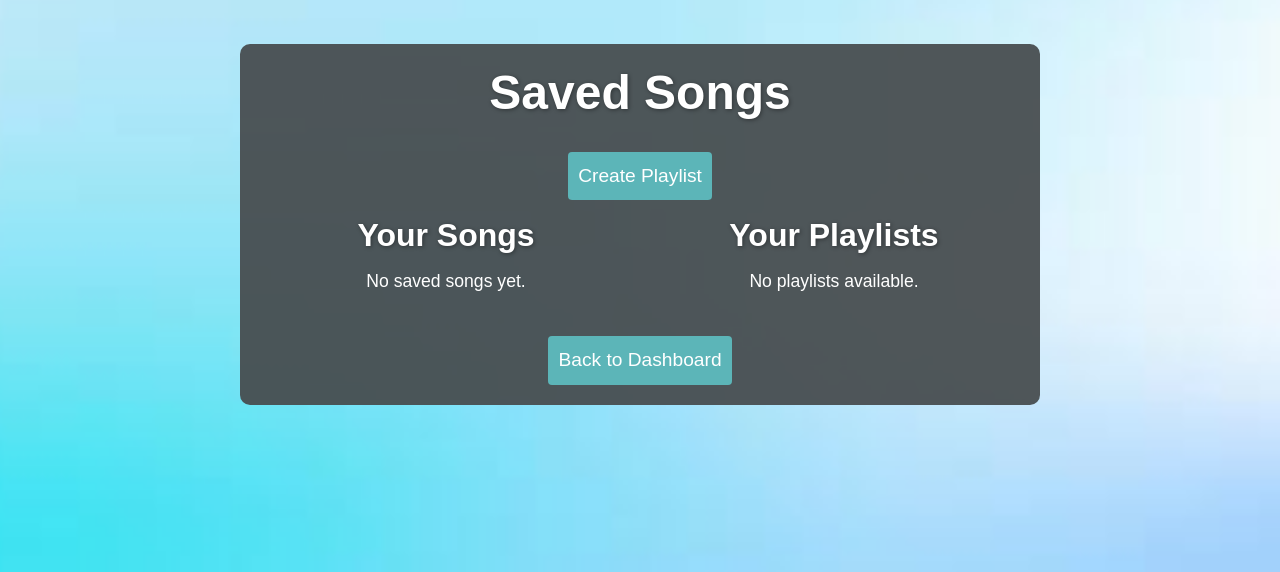
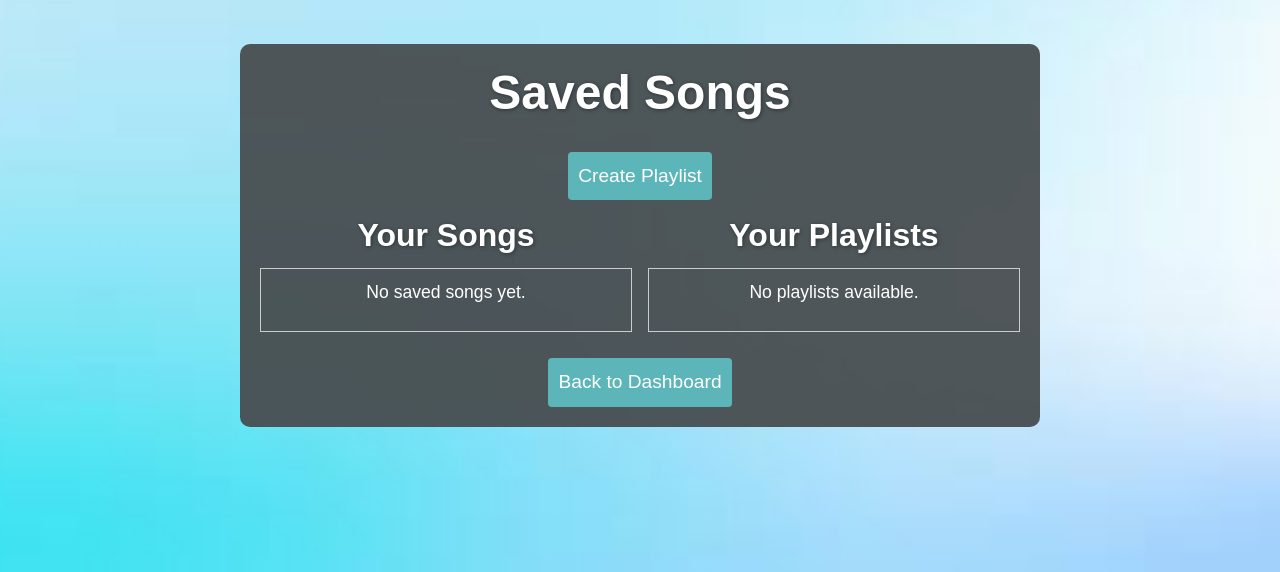
Before and after one commit to ETAMARKIN17/MusicMate, a Flask app: template templates/saved_songs.html in a window 1280 px wide. Shown: the part 56-628 px from the top of the page. Run offline with Flask 3, Linux system fonts and the light colour scheme; the template is opened without the code that fills it, so the values that code supplies are empty; some libraries are stand-ins or nearby versions.

Commit message:
edited saved songs page styling

```diff
--- a/playlist_feature.py
+++ b/playlist_feature.py
@@ -101,6 +101,7 @@ def get_user_playlists():
     if response.status_code == 200:
         return response.json().get('items', [])
     else:
+        print(response.txt)
         return {"error": response.json().get('error', 'Unknown error occurred')}
 
 
--- a/static/main.css
+++ b/static/main.css
@@ -253,6 +253,13 @@ p{
     align-items: center;
 }
 
+.scrollable-section {
+    max-height: 400px; /* Set the desired height */
+    overflow-y: auto;  /* Enable vertical scrolling */
+    border: 1px solid #ccc; /* Optional: Add a border for better visibility */
+    padding: 10px;     /* Optional: Add padding for better appearance */
+}
+
 .flash-messages {
     margin-bottom: 20px;
 }
--- a/templates/saved_songs.html
+++ b/templates/saved_songs.html
@@ -15,9 +15,10 @@
          <!-- Saved Songs Section, make it a column -->
         <div class="col-md-6 pr-2">
             <h2 class="text-center text-white btn-btm">Your Songs</h2>
+            <div class="scrollable-section">
                 {% if saved_songs %}
                     <ul class="list-group">
-                        {% for song in saved_songs %}
+                        {% for song in saved_songs | reverse %}
                             <li class="list-group-item d-flex justify-content-between">
                                 <div>
                                     <h5 class="saved-song-item">{{ song['song_name'] }}
@@ -48,6 +49,7 @@
                                                 </div>
                                         </form>
                                 </div>
+
                     </li>
                 {% endfor %}
             </ul>
@@ -55,10 +57,12 @@
             <p class="text-white">No saved songs yet.</p>
         {% endif %}
         </div>
+        </div>
 
         <!-- Playlists Section, another column -->
         <div class="col-md-6 pl-2">
         <h2 class ="text-center text-white btn-btm">Your Playlists</h2>
+        <div class="scrollable-section">
         {% if playlists %}
             <ul class="list-group mb-3">
                 {% for playlist in playlists %}
@@ -77,6 +81,7 @@
         {% endif %}
         </div>
         </div>
+        </div>
 
         <!-- Modal for Creating Playlist -->
         <div class="modal fade" id="createPlaylistModal" tabindex="-1" role="dialog" aria-labelledby="createPlaylistModalLabel" aria-hidden="true">
@@ -90,9 +95,13 @@
                     </div>
                     <div class="modal-body">
                         <form id="createPlaylistForm">
-                            <div class="form-group">
+                            <div class="form-group text-dark">
                                 <label for="playlistName">Playlist Name</label>
+
+                                <!-- Old box logic
                                 <input type="text" class="form-control" id="playlistName" name="name" required>
+                                -->
+                                <textarea class="form-control" id="playlistName" name="name"></textarea>
                             </div>
                             <div class="form-group">
                                 <label for="playlistDescription">Description</label>
```
